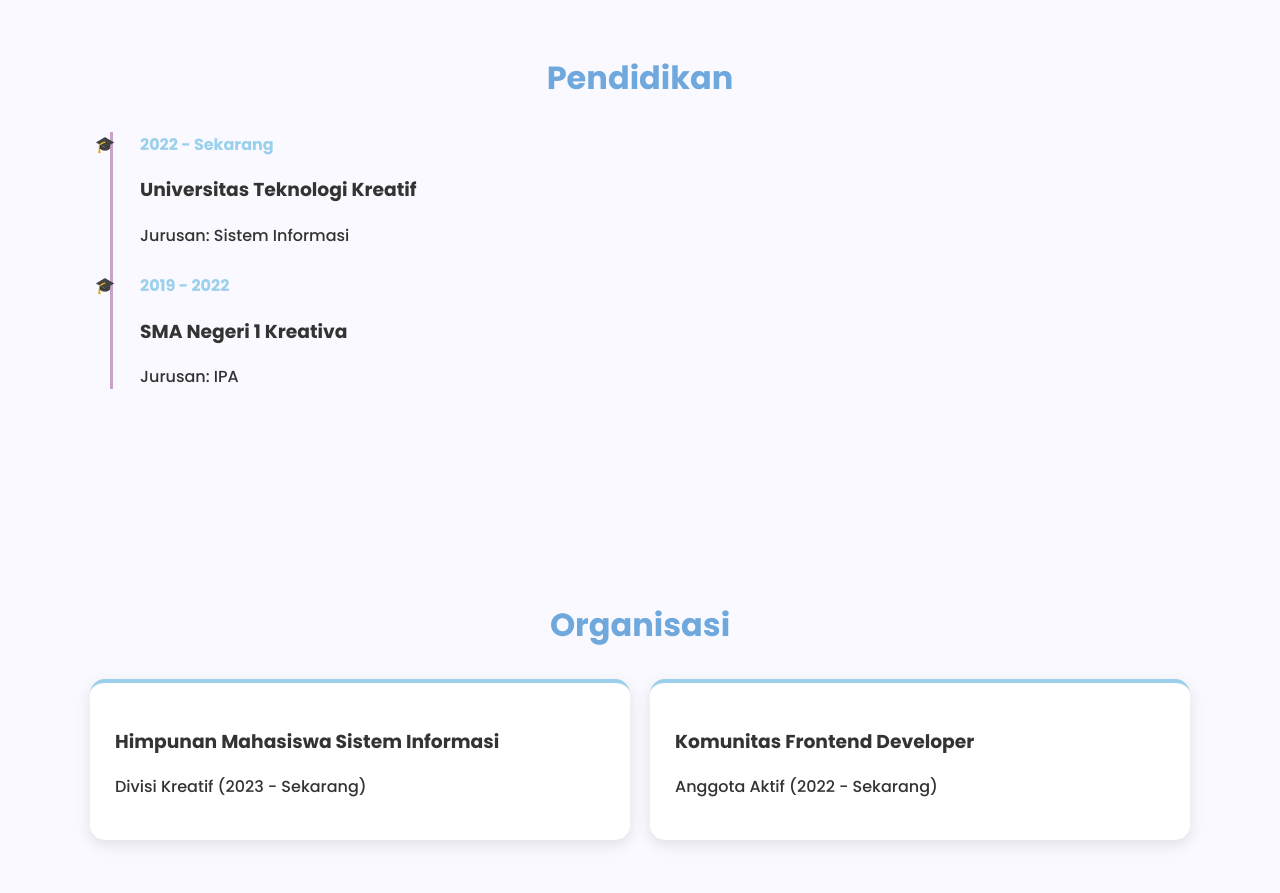
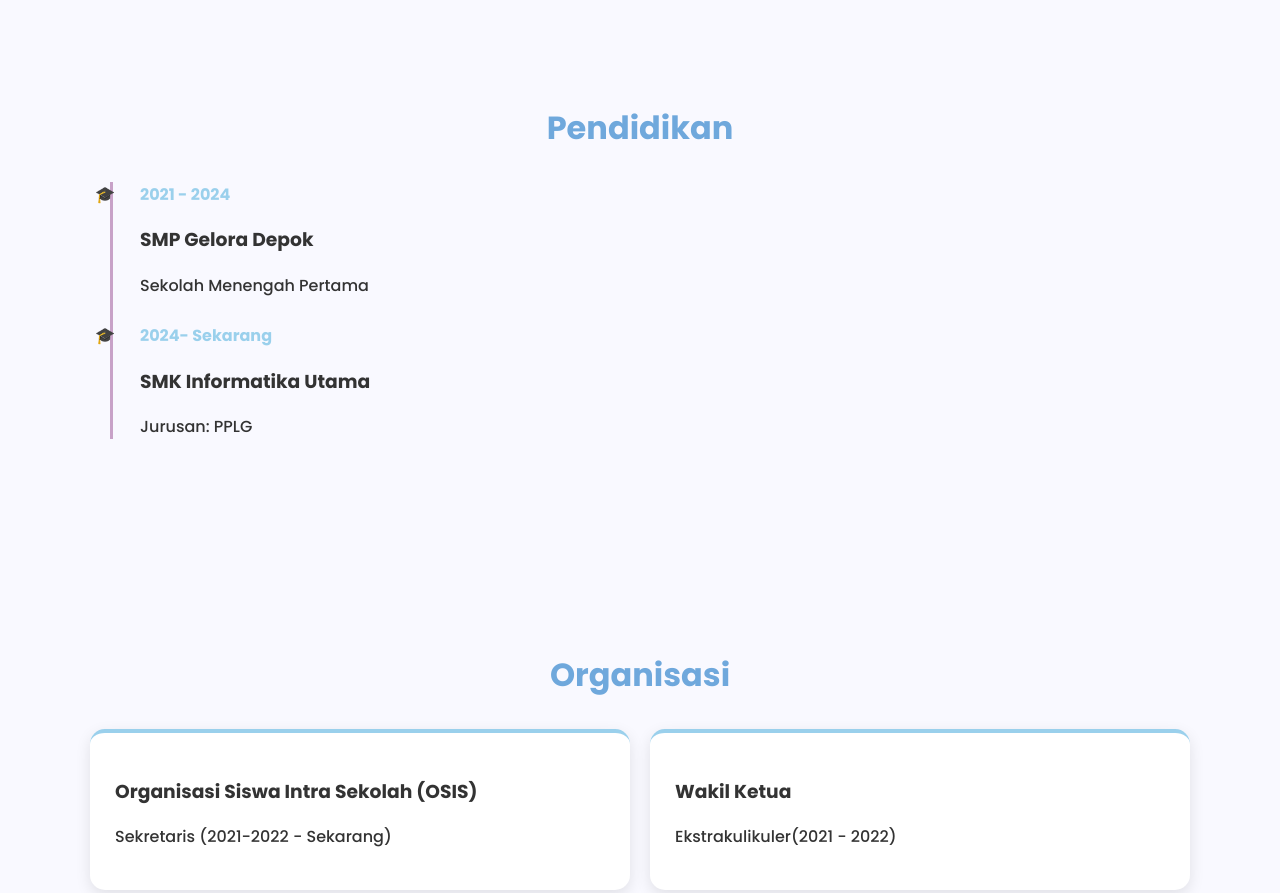
Before and after one commit to zazqiaal18-arch/zazqiaal18-arch.github.io, a plain HTML site: page index.html in a window 1280 px wide. Shown: the part 920-1813 px from the top of the page. Drawn offline with Linux system fonts and the light colour scheme.

Commit message:
Update index.html

```diff
--- a/index.html
+++ b/index.html
@@ -273,7 +273,7 @@
 </head>
 <body>
   <header>
-    <h1>Zazqia<span style="font-weight:300;">Dev</span></h1>
+    <h1>Zazqia<span style="font-weight:300;">Developer</span></h1>
     <nav>
       <a href="#profil">Profil</a>
       <a href="#pendidikan">Pendidikan</a>
@@ -290,7 +290,7 @@
       <img src="https://via.placeholder.com/200" alt="Zazqia Almaddina">
       <div>
         <h2>Hai, Saya <span style="color:var(--dark-blue);">Zazqia Almaddina</span> 👋</h2>
-        <p>Saya seorang Junior Web Developer dengan minat besar di bidang desain UI/UX dan pengembangan front-end menggunakan HTML, CSS, dan JavaScript.</p>
+        <p>Saya adalah seorang Web Developer sekaligus Editor Foto, Video, dan Animasi yang memiliki ketertarikan besar terhadap dunia digital kreatif. Berawal dari ketertarikan pada desain dan teknologi, saya mengembangkan kemampuan dalam membangun website interaktif menggunakan HTML, CSS, dan JavaScript, serta mengolah visual agar tampak profesional dan menarik secara estetika.</p>
         <p class="typing" id="typing"></p>
         <a href="#kontak" class="btn">Hubungi Saya</a>
       </div>
@@ -302,14 +302,14 @@
     <h2>Pendidikan</h2>
     <ul class="timeline">
       <li>
-        <span>2022 - Sekarang</span>
-        <h3>Universitas Teknologi Kreatif</h3>
-        <p>Jurusan: Sistem Informasi</p>
+        <span>2021 - 2024</span>
+        <h3>SMP Gelora Depok</h3>
+        <p>Sekolah Menengah Pertama</p>
       </li>
       <li>
-        <span>2019 - 2022</span>
-        <h3>SMA Negeri 1 Kreativa</h3>
-        <p>Jurusan: IPA</p>
+        <span>2024- Sekarang</span>
+        <h3>SMK Informatika Utama</h3>
+        <p>Jurusan: PPLG</p>
       </li>
     </ul>
   </section>
@@ -319,12 +319,12 @@
     <h2>Organisasi</h2>
     <div class="cards">
       <div class="card">
-        <h3>Himpunan Mahasiswa Sistem Informasi</h3>
-        <p>Divisi Kreatif (2023 - Sekarang)</p>
+        <h3>Organisasi Siswa Intra Sekolah (OSIS)</h3>
+        <p>Sekretaris (2021-2022 - Sekarang)</p>
       </div>
       <div class="card">
-        <h3>Komunitas Frontend Developer</h3>
-        <p>Anggota Aktif (2022 - Sekarang)</p>
+        <h3>Wakil Ketua</h3>
+        <p>Ekstrakulikuler(2021 - 2022)</p>
       </div>
     </div>
   </section>
@@ -357,9 +357,9 @@
     <h2>Kontak</h2>
     <p style="text-align:center;">Saya terbuka untuk peluang magang, kolaborasi, dan proyek freelance di bidang pengembangan web.</p>
     <div style="text-align:center;margin-top:20px;">
-      <p><strong>Email:</strong> <a href="mailto:zazqia@example.com">zazqia@example.com</a></p>
+      <p><strong>Email:</strong> <a href="mailto:zazqia@example.com">zazqia.almaddina01@gmail.com</a></p>
       <p><strong>LinkedIn:</strong> <a href="#">linkedin.com/in/zazqia</a></p>
-      <p><strong>GitHub:</strong> <a href="#">github.com/zazqia</a></p>
+      <p><strong>GitHub:</strong> <a href="#">github.com/zazqiaal18-arch</a></p>
       <a href="mailto:zazqia@example.com" class="btn">Kirim Pesan</a>
     </div>
   </section>
```
